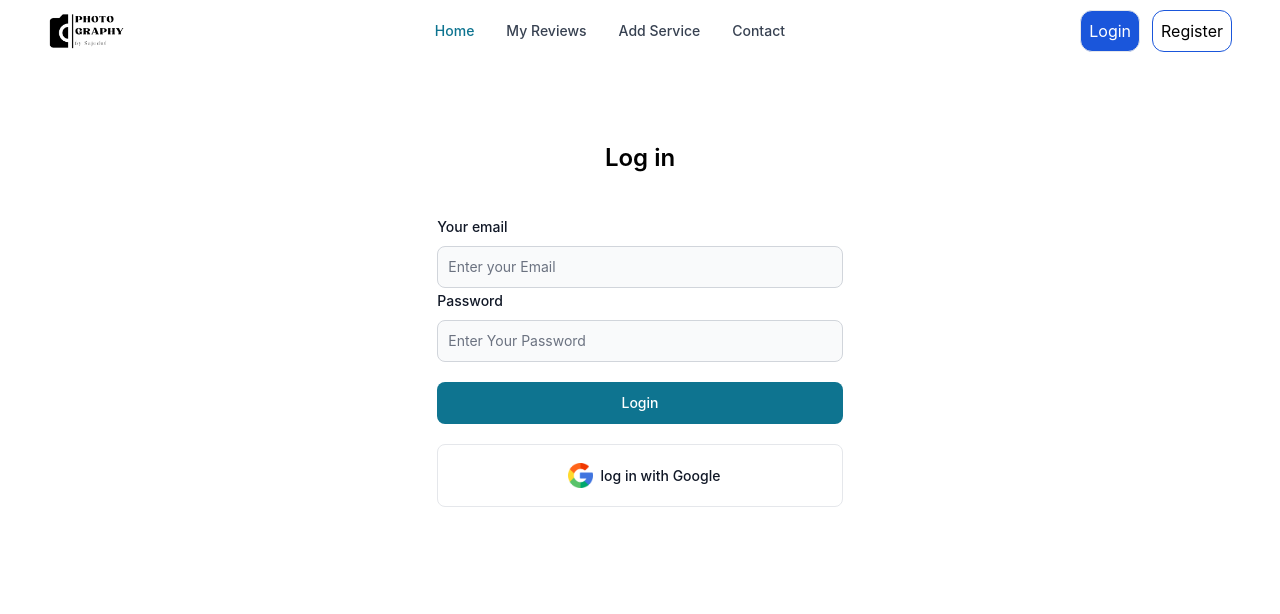
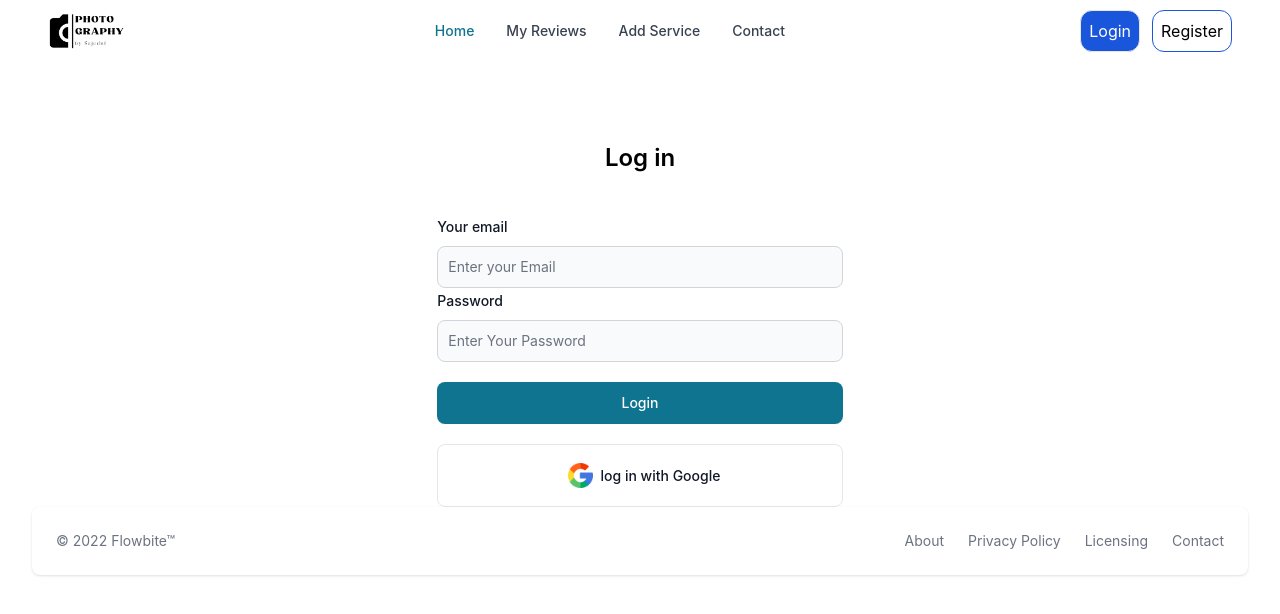
Before and after one commit to mdsajedulra/Photography-Service-Website, a React (Create React App) app: page /login in a window 1280 px wide. Shown: the top 614 px of the page. Built offline with nearby package versions, Linux system fonts and the light colour scheme; no server answers.

Commit message:
some change

```diff
--- a/src/Main/Main.js
+++ b/src/Main/Main.js
@@ -1,5 +1,6 @@
 import React from 'react';
 import { Outlet } from 'react-router-dom';
+import Mainfooter from '../component/Sheared/Footer/Mainfooter';
 import Header from '../component/Sheared/Header/Header';
 
 const Main = () => {
@@ -7,6 +8,7 @@ const Main = () => {
         <div>
             <Header></Header>
             <Outlet></Outlet>
+            <Mainfooter></Mainfooter>
         </div>
     );
 };
--- /dev/null
+++ b/src/component/Sheared/Footer/Mainfooter.js
@@ -0,0 +1,32 @@
+import { Footer } from 'flowbite-react';
+import React from 'react';
+
+const Mainfooter = () => {
+    return (
+        <div>
+            <Footer container={true}>
+                <Footer.Copyright
+                    href="#"
+                    by="Flowbite™"
+                    year={2022}
+                />
+                <Footer.LinkGroup>
+                    <Footer.Link href="#">
+                        About
+                    </Footer.Link>
+                    <Footer.Link href="#">
+                        Privacy Policy
+                    </Footer.Link>
+                    <Footer.Link href="#">
+                        Licensing
+                    </Footer.Link>
+                    <Footer.Link href="#">
+                        Contact
+                    </Footer.Link>
+                </Footer.LinkGroup>
+            </Footer>
+        </div>
+    );
+};
+
+export default Mainfooter;
--- a/src/useTitle/useTitle.js
+++ b/src/useTitle/useTitle.js
@@ -2,7 +2,7 @@ import { useEffect } from "react"
 
 const useTitle = title => {
     useEffect(() => {
-        document.title = `PG by Sajedul - ${title}`
+        document.title = `${title} - PG by Sajedul`
     }, [title])
 }
 export default useTitle;
```
